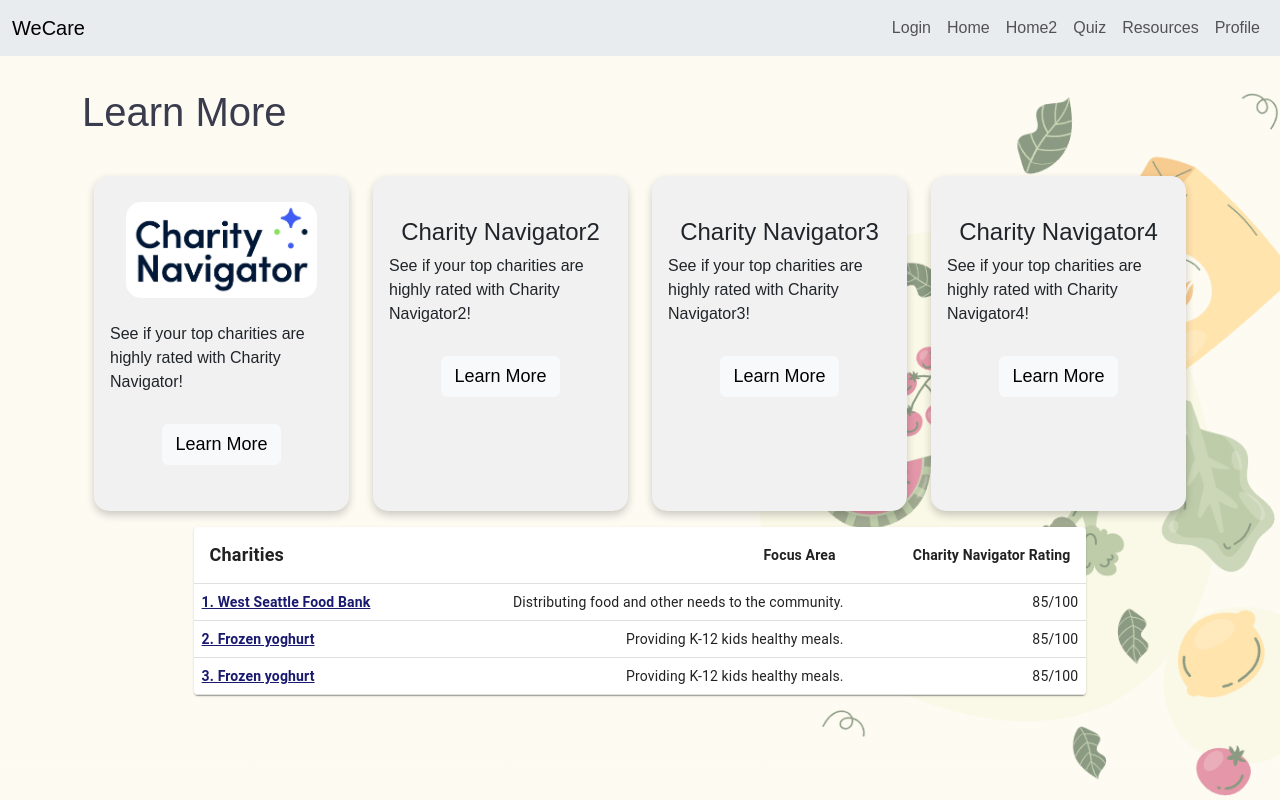
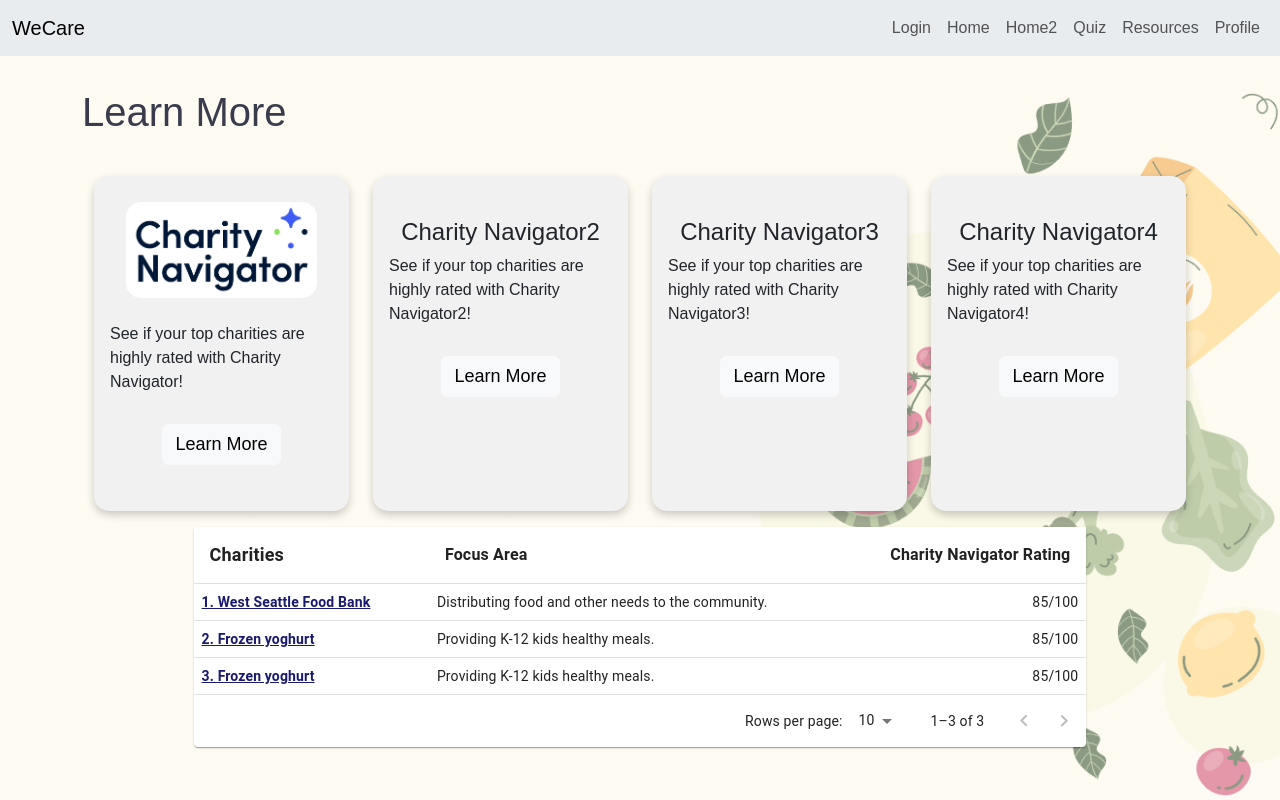
Before and after one commit to UW-INFO442-AU23/WeCare, a React (Create React App) app: page /resources in a window 1280 px wide. Shown: the top 800 px of the page. Built offline with nearby package versions, Linux system fonts and the light colour scheme.

Commit message:
column grouping table instead of basic table!

```diff
--- a/src/components/Catalog.js
+++ b/src/components/Catalog.js
@@ -6,10 +6,18 @@
 import TableHead from '@mui/material/TableHead';
 import TableRow from '@mui/material/TableRow';
 import Paper from '@mui/material/Paper';
+import TablePagination from '@mui/material/TablePagination';
+
+// used mui library column grouping table to form catalog: https://mui.com/material-ui/react-table/
 
 function createData(charity, focus, rating, link) {
   return { charity, focus, rating, link};
 }
+const columns = [
+  { id: 'charity', label: 'Charities', minWidth: 200, align: 'left' },
+  { id: 'focus', label: 'Focus Area', minWidth: 200, align: 'left' },
+  { id: 'rating', label: 'Charity Navigator Rating', minWidth: 150, align: 'right' },
+];
 
 const rows = [
   createData('1. West Seattle Food Bank', 'Distributing food and other needs to the community.', '85/100', 'https://westseattlefoodbank.org'),
@@ -17,23 +25,21 @@
   createData('3. Frozen yoghurt', 'Providing K-12 kids healthy meals.', '85/100')
 ];
 
-const cellStyle = {
-    padding: '8px'
+export default function BasicTable() {
+  const [page, setPage] = React.useState(0);
+  const [rowsPerPage, setRowsPerPage] = React.useState(10);
+
+  const handleChangePage = (event, newPage) => {
+    setPage(newPage);
   };
 
-const headerCellStyle = {
-    fontWeight: 'bold',
-    fontSize: '18px'
-}
+  const handleChangeRowsPerPage = (event) => {
+    setRowsPerPage(+event.target.value);
+    setPage(0);
+  };
 
-const rowCellStyle = {
-    fontWeight: 'bold'
-}
-
-const tableContainerStyle = {
-    width: '80%',
-    margin: '0 auto',
-    textAlign: 'right',
+  const cellStyle = {
+    padding: '8px',
   };
 
   const linkCellStyle = {
@@ -42,31 +48,62 @@
     textDecoration: 'underline',
   };
 
-  export default function BasicTable() {
   return (
-      <div style={tableContainerStyle}>
-        <TableContainer component={Paper}>
-          <Table aria-label="simple table">
+    <Paper style={{ width: '80%', margin: '0 auto', textAlign: 'center' }}>
+      <TableContainer>
+        <Table stickyHeader aria-label="sticky table">
         <TableHead>
   <TableRow>
-                <TableCell style={headerCellStyle}>Charities</TableCell>
-                <TableCell align="right" style={rowCellStyle}>Focus Area</TableCell>
-                <TableCell align="right" style={rowCellStyle}>Charity Navigator Rating</TableCell>
+    {columns.map((column) => (
+      <TableCell
+        key={column.id}
+        align={column.align}
+        style={{
+          minWidth: column.minWidth,
+          fontWeight: 'bold',
+          fontSize: column.label === 'Charities' ? '18px' : 'inherit',
+        }}
+      >
+        {column.label}
+      </TableCell>
+    ))}
   </TableRow>
 </TableHead>
+
+
+
+
+
           <TableBody>
-              {rows.map((row) => (
-                <TableRow key={row.charity}>
+            {rows
+              .slice(page * rowsPerPage, page * rowsPerPage + rowsPerPage)
+              .map((row) => (
+                <TableRow key={row.charity} hover role="checkbox" tabIndex={-1}>
                   <TableCell component="th" scope="row" style={cellStyle}>
-                  <a href={row.link} style={linkCellStyle}>{row.charity}</a>
+                    <a href={row.link} style={linkCellStyle}>
+                      {row.charity}
+                    </a>
                   </TableCell>
-                  <TableCell align="right" style={cellStyle}>{row.focus}</TableCell>
-                  <TableCell align="right" style={cellStyle}>{row.rating}</TableCell>
+                  <TableCell align="left" style={cellStyle}>
+                    {row.focus}
+                  </TableCell>
+                  <TableCell align="right" style={cellStyle}>
+                    {row.rating}
+                  </TableCell>
                 </TableRow>
               ))}
           </TableBody>
         </Table>
       </TableContainer>
-      </div>
+      <TablePagination
+        rowsPerPageOptions={[10, 25, 100]}
+        component="div"
+        count={rows.length}
+        rowsPerPage={rowsPerPage}
+        page={page}
+        onPageChange={handleChangePage}
+        onRowsPerPageChange={handleChangeRowsPerPage}
+      />
+    </Paper>
   );
 }
```
Lines whose indentation alone changed are shown as unchanged.
